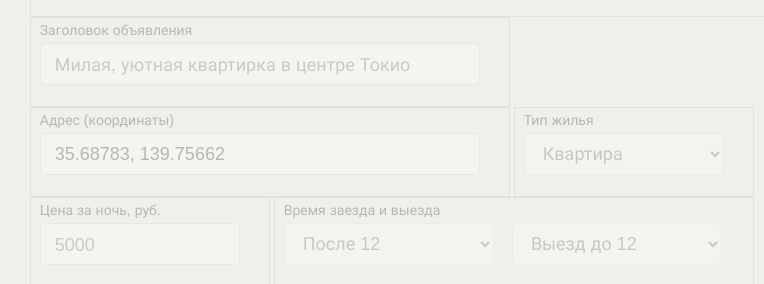
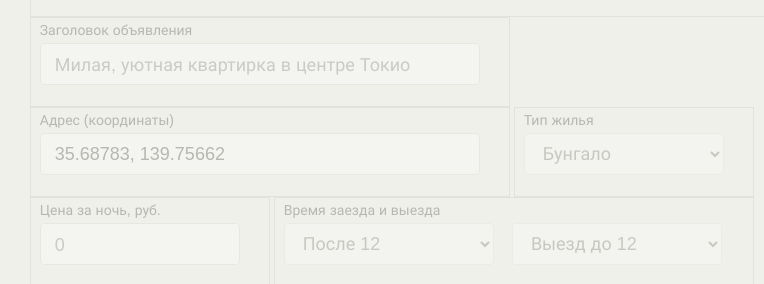
Before and after one commit to miumio/1458863-keksobooking-22, a website with bundled scripts: page index.html in a window 1280 px wide. Shown: the part 840-1124 px from the top of the page, 92-856 px from the left. Built offline with nearby package versions, Linux system fonts and the light colour scheme; no server answers.

Commit message:
📌 change selected

```diff
--- a/index.html
+++ b/index.html
@@ -96,15 +96,15 @@
         <fieldset class="ad-form__element">
           <label class="ad-form__label" for="type">Тип жилья</label>
           <select id="type" name="type">
-            <option value="bungalow">Бунгало</option>
-            <option value="flat" selected>Квартира</option>
+            <option value="bungalow" selected>Бунгало</option>
+            <option value="flat" >Квартира</option>
             <option value="house">Дом</option>
             <option value="palace">Дворец</option>
           </select>
         </fieldset>
         <fieldset class="ad-form__element">
           <label class="ad-form__label" for="price">Цена за ночь, руб.</label>
-          <input id="price" name="price" type="number" max="1000000" placeholder="5000" required>
+          <input id="price" name="price" type="number" max="1000000" placeholder="0" required>
         </fieldset>
         <fieldset class="ad-form__element ad-form__element--time">
           <label class="ad-form__label" for="timein">Время заезда и выезда</label>
```
